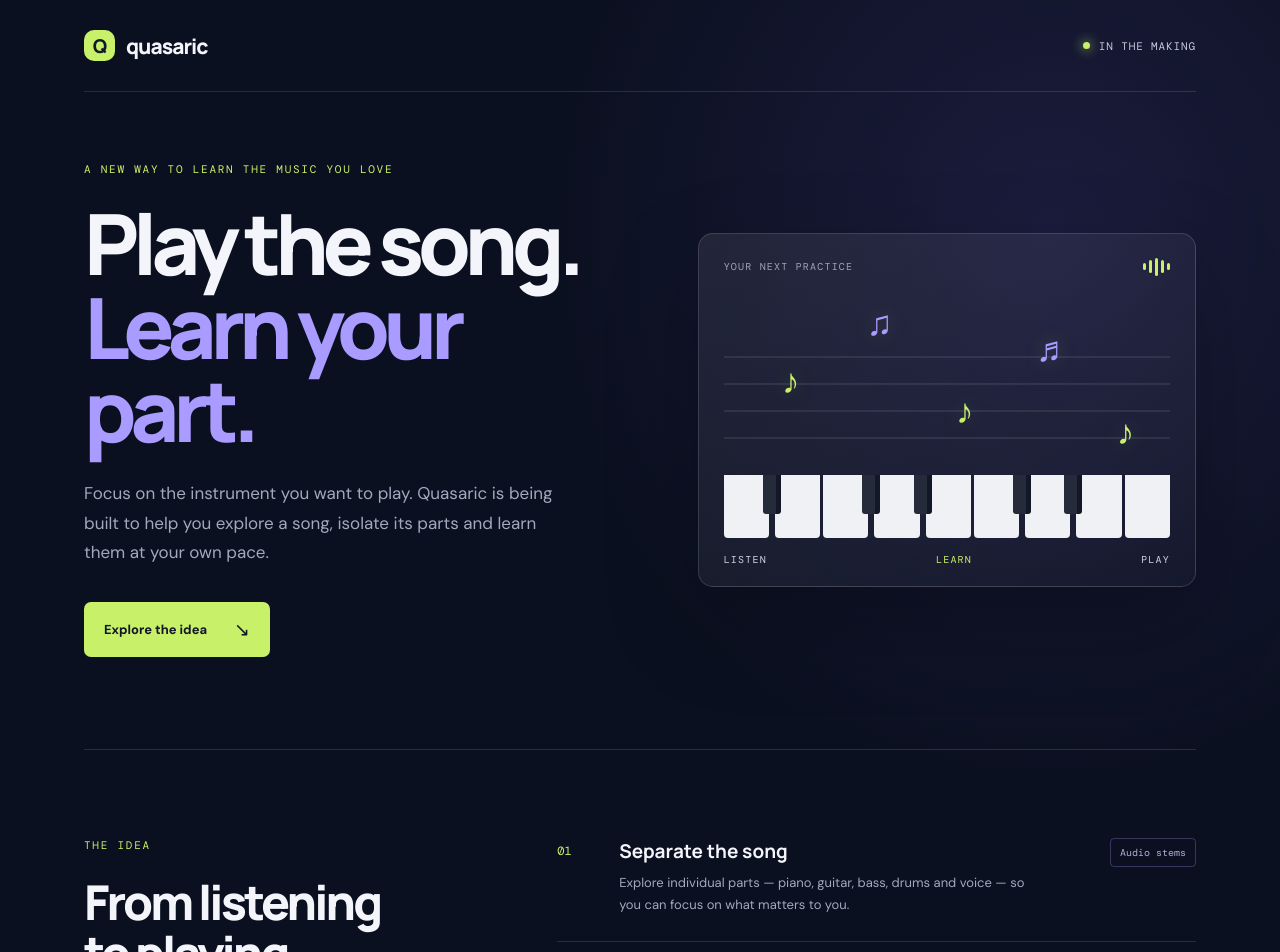
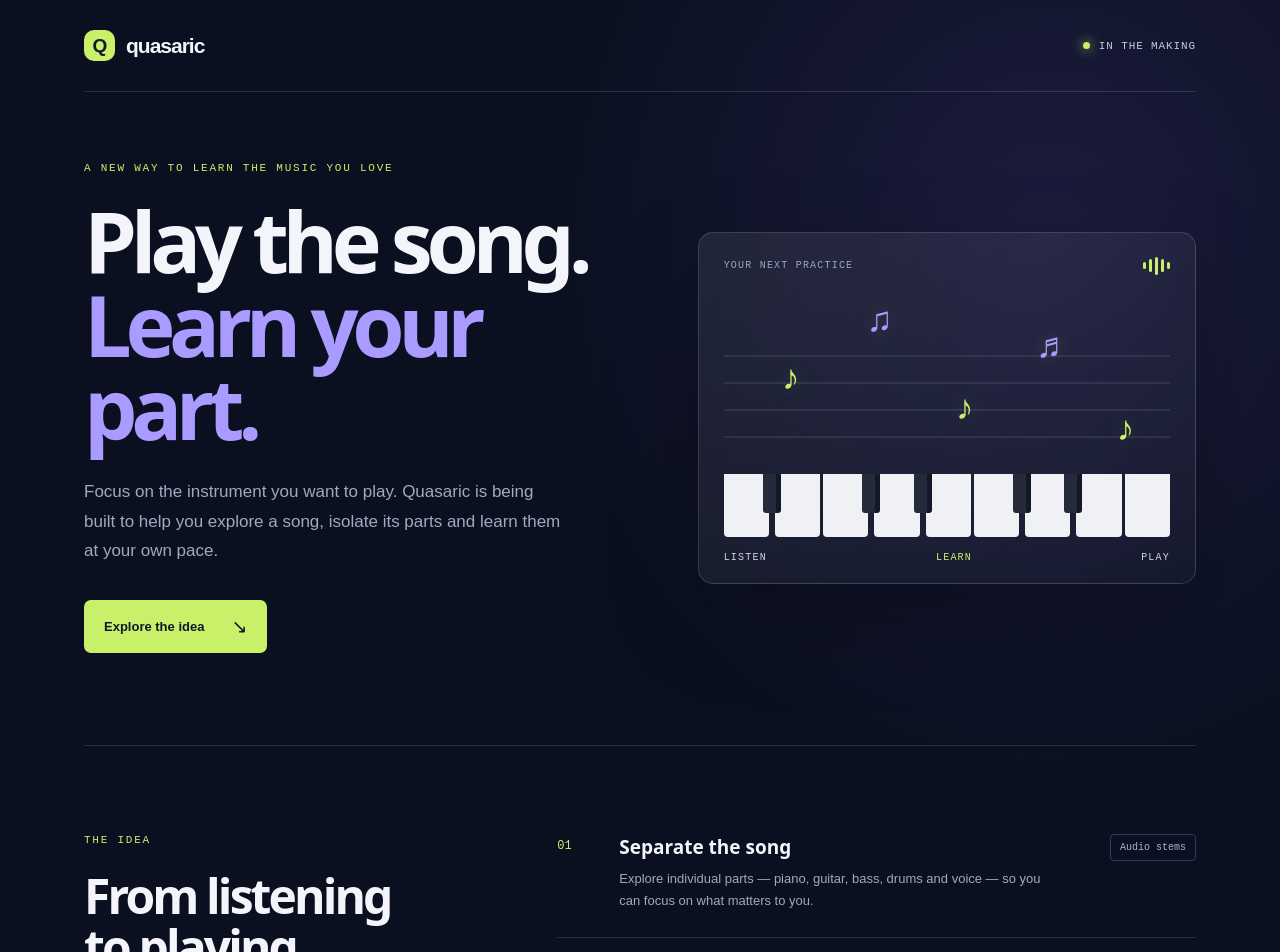
Before and after one commit to carlosdans/quasaric, a React (Vite) app: page / in a window 1280 px wide. Shown: the top 952 px of the page. Built offline with nearby package versions, Linux system fonts and the light colour scheme.

Commit message:
Use system fonts without external font requests

```diff
--- a/src/styles.css
+++ b/src/styles.css
@@ -1,27 +1,25 @@
-@import url('https://fonts.googleapis.com/css2?family=DM+Mono:wght@400;500&family=DM+Sans:wght@400;500;600;700&family=Manrope:wght@400;500;600;700;800&display=swap');
-
-:root{font-family:'DM Sans',sans-serif;color:#f4f5fb;background:#0b1020;font-synthesis:none;text-rendering:optimizeLegibility;-webkit-font-smoothing:antialiased;font-optical-sizing:auto;font-weight:400;--muted:#a1a9bd;--line:rgba(255,255,255,.12);--lime:#c8f169;--violet:#a99bff}
+:root{font-family:Arial,Helvetica,sans-serif;color:#f4f5fb;background:#0b1020;font-synthesis:none;text-rendering:optimizeLegibility;-webkit-font-smoothing:antialiased;--muted:#a1a9bd;--line:rgba(255,255,255,.12);--lime:#c8f169;--violet:#a99bff}
 *{box-sizing:border-box}
 html{scroll-behavior:smooth}
 body{margin:0;min-width:320px;background:radial-gradient(ellipse at 82% 17%,rgba(112,91,210,.16),transparent 34%),#0b1020}
 a{color:inherit;text-decoration:none}
 main{max-width:1240px;margin:auto;padding:0 64px}
 .topbar{height:92px;display:flex;align-items:center;justify-content:space-between;border-bottom:1px solid var(--line)}
-.brand{display:inline-flex;align-items:center;gap:11px;font-family:Manrope,sans-serif;font-size:21px;font-weight:800;letter-spacing:-1px}
+.brand{display:inline-flex;align-items:center;gap:11px;font-size:21px;font-weight:800;letter-spacing:-1px}
 .brand-mark{display:grid;place-items:center;width:31px;height:31px;border-radius:10px;background:var(--lime);color:#111827;font-size:19px}
-.status{font:11px 'DM Mono',monospace;letter-spacing:.08em;text-transform:uppercase;color:#c6cadd;display:flex;align-items:center;gap:9px}
+.status{font:11px monospace;letter-spacing:.08em;text-transform:uppercase;color:#c6cadd;display:flex;align-items:center;gap:9px}
 .status-dot{width:7px;height:7px;border-radius:50%;background:var(--lime);box-shadow:0 0 12px #c8f169}
 .hero{min-height:610px;display:grid;grid-template-columns:1fr .9fr;align-items:center;gap:60px;padding:70px 0 92px}
-.eyebrow{font:11px 'DM Mono',monospace;letter-spacing:.16em;text-transform:uppercase;color:var(--lime);margin:0 0 25px}
+.eyebrow{font:11px monospace;letter-spacing:.16em;text-transform:uppercase;color:var(--lime);margin:0 0 25px}
 h1,h2,h3,p{margin-top:0}
-h1{font:800 clamp(54px,6.6vw,86px)/.99 Manrope,sans-serif;letter-spacing:-.075em;margin:0 0 27px}
+h1{font:800 clamp(54px,6.6vw,86px)/.99 system-ui,sans-serif;letter-spacing:-.075em;margin:0 0 27px}
 h1 span{color:var(--violet)}
 .intro{max-width:480px;color:var(--muted);font-size:17px;line-height:1.75;margin-bottom:34px}
 .primary-link{display:inline-flex;align-items:center;gap:27px;background:var(--lime);color:#101626;padding:15px 20px;border-radius:7px;font-weight:700;font-size:13px;transition:transform .2s}
 .primary-link:hover{transform:translateY(-3px)}
 .primary-link span{font-size:19px}
 .music-card{position:relative;min-height:350px;padding:24px 25px 20px;border:1px solid rgba(255,255,255,.15);border-radius:15px;background:linear-gradient(145deg,rgba(255,255,255,.08),rgba(255,255,255,.025));box-shadow:0 35px 90px rgba(0,0,0,.25);overflow:hidden}
-.card-top,.card-bottom{display:flex;justify-content:space-between;align-items:center;color:#9da5bb;font:10px 'DM Mono',monospace;letter-spacing:.12em}
+.card-top,.card-bottom{display:flex;justify-content:space-between;align-items:center;color:#9da5bb;font:10px monospace;letter-spacing:.12em}
 .equalizer{height:18px;display:flex;gap:3px;align-items:center}
 .equalizer i{display:block;width:3px;border-radius:3px;background:var(--lime)}
 .equalizer i:nth-child(1),.equalizer i:nth-child(5){height:7px}.equalizer i:nth-child(2),.equalizer i:nth-child(4){height:13px}.equalizer i:nth-child(3){height:18px}
@@ -36,14 +34,14 @@ h1 span{color:var(--violet)}
 .card-bottom{margin-top:15px;color:#d0d4e1}
 .card-bottom span:nth-child(2){color:var(--lime)}
 .vision{border-top:1px solid var(--line);padding:88px 0 100px;display:grid;grid-template-columns:.75fr 1.25fr;gap:90px}
-.section-heading h2{font:800 48px/1.05 Manrope,sans-serif;letter-spacing:-.06em;margin-bottom:18px}
+.section-heading h2{font:800 48px/1.05 system-ui,sans-serif;letter-spacing:-.06em;margin-bottom:18px}
 .section-heading>p:last-child{color:var(--muted);font-size:14px;line-height:1.6;max-width:240px}
 .idea{display:grid;grid-template-columns:44px 1fr auto;gap:18px;align-items:start;padding:25px 0;border-bottom:1px solid var(--line)}
 .idea:first-child{padding-top:0}
-.idea-number{font:12px 'DM Mono',monospace;color:var(--lime);padding-top:5px}
-.idea h3{font:700 19px Manrope,sans-serif;margin:0 0 8px}
+.idea-number{font:12px monospace;color:var(--lime);padding-top:5px}
+.idea h3{font:700 19px system-ui,sans-serif;margin:0 0 8px}
 .idea p{font-size:13px;line-height:1.7;color:var(--muted);max-width:430px;margin:0}
-.idea-tag{font:10px 'DM Mono',monospace;color:#b5acd9;border:1px solid rgba(169,155,255,.28);padding:7px 9px;border-radius:4px;white-space:nowrap}
+.idea-tag{font:10px monospace;color:#b5acd9;border:1px solid rgba(169,155,255,.28);padding:7px 9px;border-radius:4px;white-space:nowrap}
 footer{height:92px;border-top:1px solid var(--line);display:flex;justify-content:space-between;align-items:center;color:#8f98ad;font-size:11px}
 .footer-brand{font-size:17px;color:#f4f5fb}.footer-brand .brand-mark{width:25px;height:25px;border-radius:8px;font-size:15px}
 @media(max-width:850px){main{padding:0 28px}.hero{grid-template-columns:1fr;gap:45px;padding:80px 0}.music-card{max-width:570px;width:100%;justify-self:center}.vision{grid-template-columns:1fr;gap:48px;padding:70px 0}.section-heading h2 br{display:none}}
```
